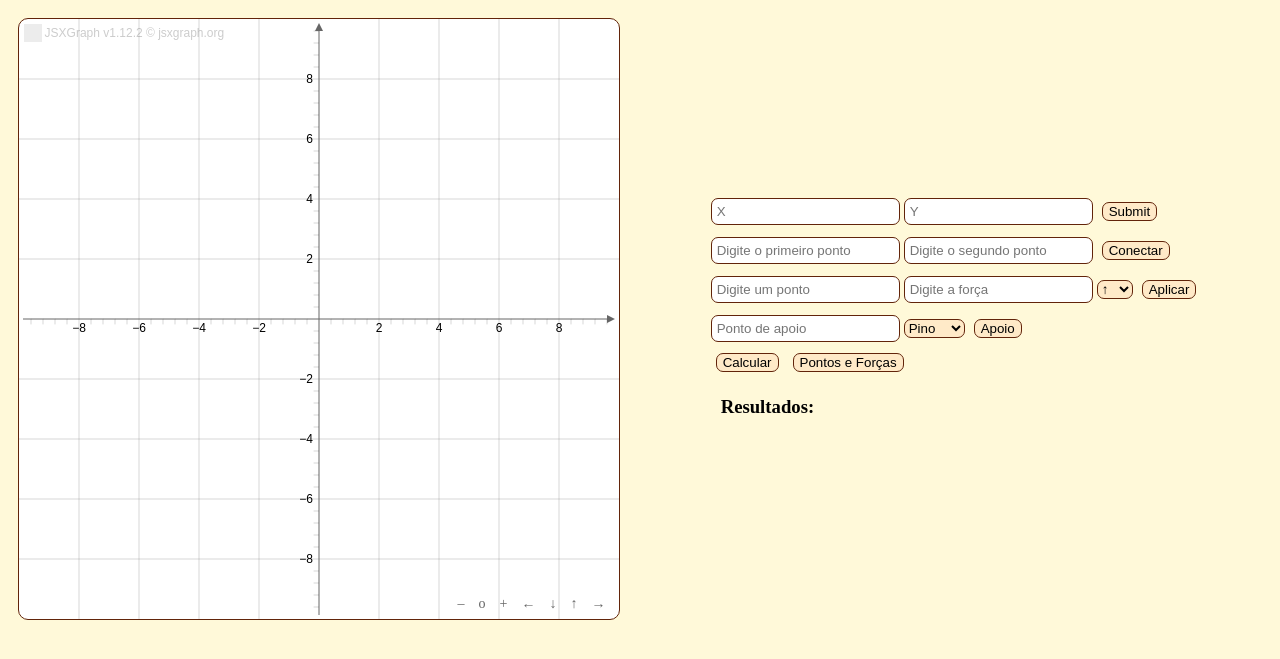
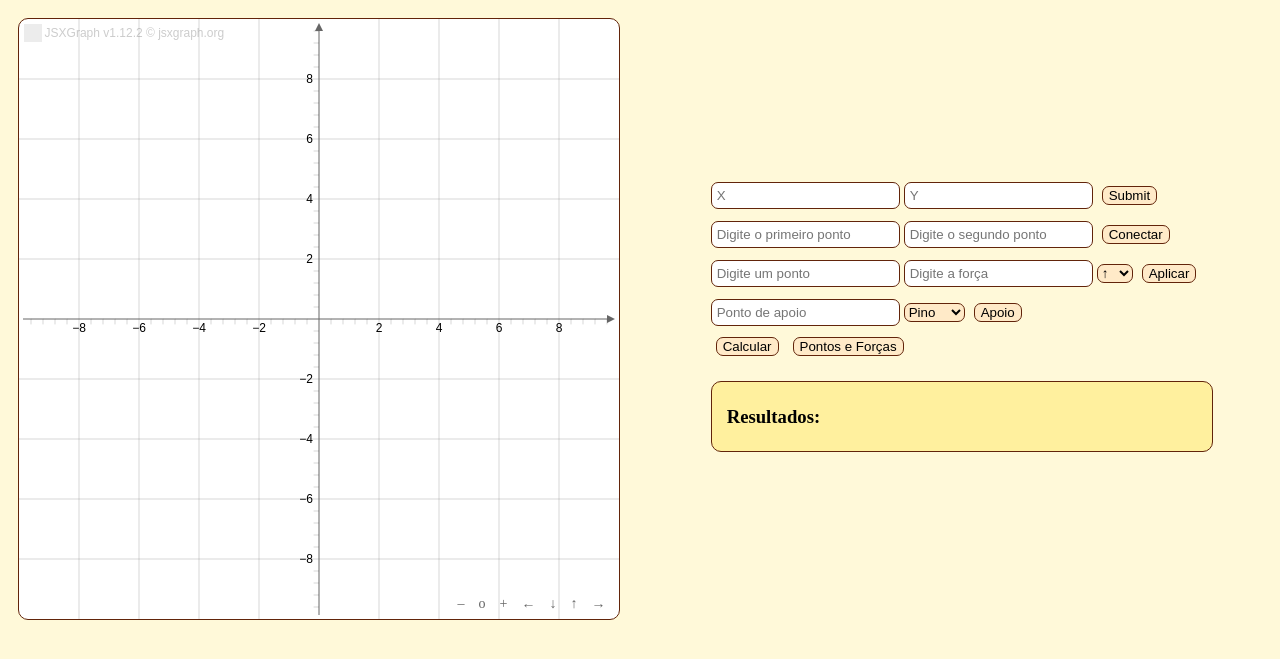
Before and after one commit to Lescond81/Projetos, a Flask app: page / in a window 1280 px wide. Shown: the top 659 px of the page. Run offline with Flask 3, Linux system fonts and the light colour scheme; some libraries are stand-ins or nearby versions; grey boxes are pictures that could not be loaded.

Commit message:
Add files via upload

```diff
--- a/PUC/MecSol/static/gridoir.js
+++ b/PUC/MecSol/static/gridoir.js
@@ -293,10 +293,55 @@ document.querySelector(".Calcular").addEventListener("click", async() => {
     });
 
     const resultado = await Response.json();
+    console.log(resultado);
+
+    const div = document.querySelector(".results");
 
     if (resultado.erro){
-    alert ("Erro " + resultado.erro);
+        div.innerHTML = '<h3>Resultados:</h3><p style = "color: red;">Erro: ${resultado.erro}</p>';
+        return;
+    }
+
+    const res = resultado.resultados;
+    const momento = resultado.momentos;
+    let html = "<h3>Resultados:</h3>";
+
+    //Barras
+    html += "<h4>Forças nas Barras</h4>";
+    barras.forEach((b,i) => {
+        const valor = res[i];
+        const valorAbs = Math.abs(valor).toFixed(4);
+        let status = "";
+        if (Math.abs(valor) < 1e-8) {
+            status = "⚪ Força Zero";
+        } else if (valor > 0) {
+            status = "🔴 Tração";
         } else {
-    alert ("Resultados " + resultado.resultados.join(", "));
+            status = "🔵 Compressão";
         }
-})
+        html += `<p>Barra ${i} (Nó ${b.start} → Nó ${b.end}): <b>${valorAbs} N</b> — ${status}</p>`;
+    });
+
+    //Vínculos
+    html += "<h4>Reações nos Vínculos</h4>";
+    let col = barras.length;
+    suporte.forEach((s,i) => {
+        if (s.tipo === "pino") {
+            html += `<p>Vínculo ${i} - Nó ${s.no} (Pino): Rx = <b>${res[col].toFixed(4)} N</b>, Ry = <b>${res[col+1].toFixed(4)} N</b></p>`;
+            col += 2;
+        } else {
+            html += `<p>Vínculo ${i} — Nó ${s.no} (Rolete): Ry = <b>${res[col].toFixed(4)} N</b></p>`;
+            col += 1;
+        }
+    });
+
+    //Momentos
+    html += "<h4>Momentos em Relação aos Nós</h4>";
+    Object.entries(momento).forEach(([noId, momento]) => {
+        const sentido = momento > 0 ? "↺ Anti-horário" : momento < 0 ? "↻ Horário" : "Zero";
+        html += `<p>Nó ${noId}: <b>${Math.abs(momento).toFixed(4)} N·m</b> — ${sentido}</p>`;
+    });
+
+    div.innerHTML = html;
+
+});
--- a/PUC/MecSol/static/jsxgraph.css
+++ b/PUC/MecSol/static/jsxgraph.css
@@ -60,6 +60,19 @@
     margin-top: 5px;
     margin-bottom: 5px;
     background-color: #ffeac8;
+}
+
+.results{
+    min-height: 10%;
+    height: fit-content;
+    width: 100%;
+    border-style: solid;
+    border-width: thin;
+    border-radius: 10px;
+    border-color: #62240a;
+    background-color: #ffe86782;
+    margin-top: 20px;
+    padding: 5px;
 }
 
 .JXGtext {
```
Lines whose indentation alone changed are shown as unchanged.
